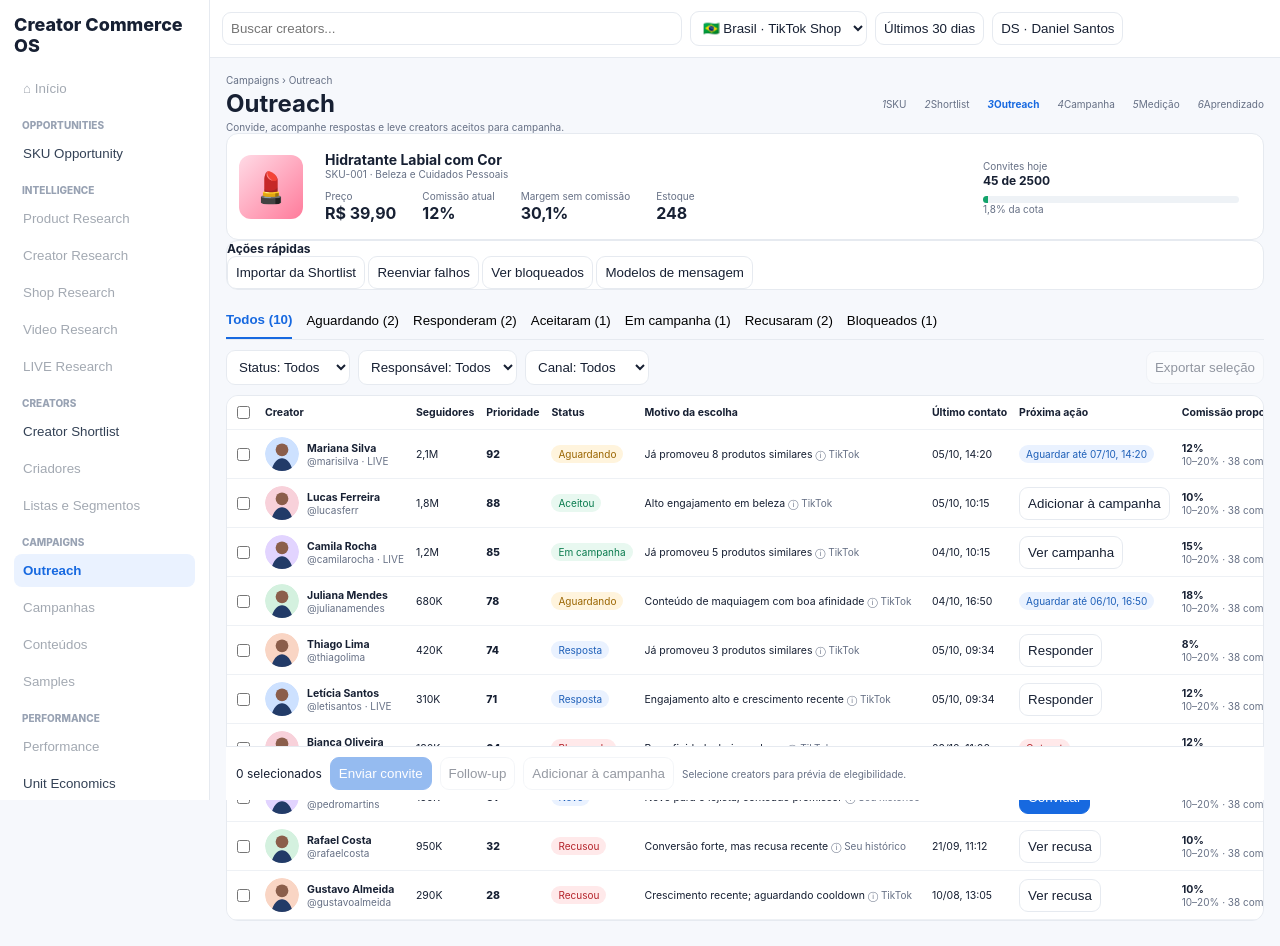
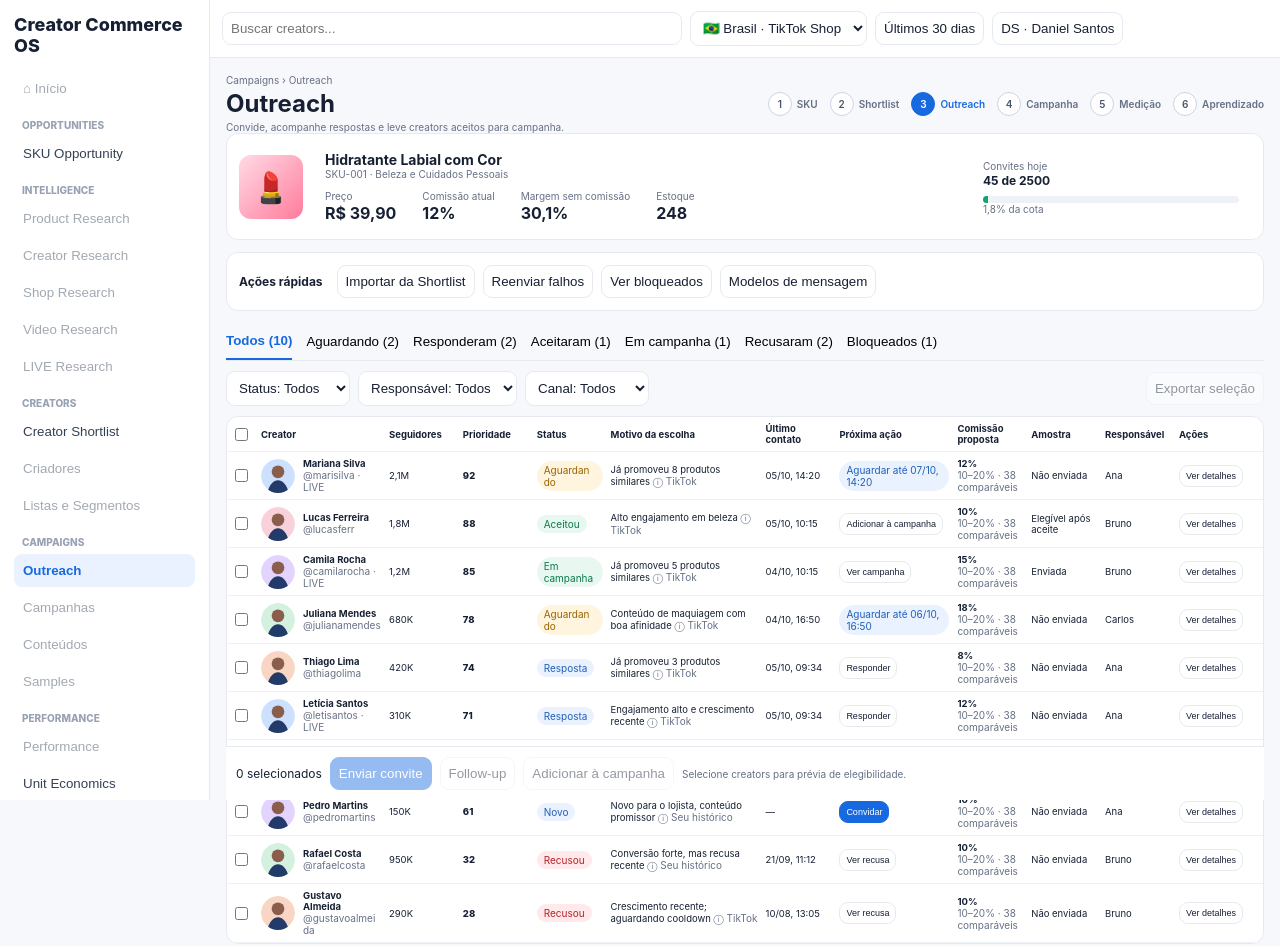
Before and after one commit to dbdanielbaracho/COMMERCE-OS, a website: page prototype/outreach/index.html in a window 1280 px wide. Shown: the top 946 px of the page. Drawn offline with Linux system fonts and the light colour scheme.

Commit message:
ui: fit Outreach table at 1536px

```diff
--- a/prototype/outreach/styles.css
+++ b/prototype/outreach/styles.css
@@ -12,12 +12,12 @@ main{min-width:0}.top{height:58px;background:#fff;border-bottom:1px solid var(--
 .content{padding:16px}.row{display:flex;align-items:center;justify-content:space-between;gap:10px}.headerRow h1{margin:3px 0}
 .card{background:#fff;border:1px solid var(--l);border-radius:12px}.sub{color:var(--m);font-size:10px}
 .badge{display:inline-flex;border-radius:999px;padding:3px 7px;font-size:10px}.green{background:#e8f8f0;color:#087a4d}.red{background:#ffe9ea;color:#b4232a}.amber{background:#fff4dd;color:#9a6500}.blue{background:#eaf2ff;color:#1d5fb8}
-.flow{display:flex;gap:18px;font-size:10px;color:var(--m);align-items:center}.flow b{color:var(--b)}
+.flow{display:flex;gap:12px;font-size:10px;color:var(--m);align-items:center;flex-wrap:wrap}.flow span,.flow b{display:flex;align-items:center;gap:5px;font-weight:600}.flow i{width:24px;height:24px;border-radius:50%;border:1px solid #cbd5e1;background:#fff;display:grid;place-items:center;font-style:normal;color:#475569}.flow b{color:var(--b)}.flow b i{background:var(--b);border-color:var(--b);color:#fff}
 .sku{padding:12px;display:grid;grid-template-columns:72px 1fr 280px;gap:14px;align-items:center}.skuImg{width:64px;height:64px;border-radius:12px;background:linear-gradient(135deg,#ffdbe6,#ff7b9b);display:grid;place-items:center;font-size:30px}
 .skuTitle{font-size:14px}.metrics{display:flex;gap:26px;flex-wrap:wrap;margin-top:8px}.metrics b{font-size:16px}.quota{padding:12px}
 .bar{height:7px;background:#eef2f6;border-radius:8px;overflow:hidden;margin-top:8px}.bar span{display:block;height:100%;background:var(--g);width:1.8%}
 .tabs{display:flex;gap:14px;align-items:center;margin-top:12px;border-bottom:1px solid var(--l);overflow:auto}.tab{border:0;background:transparent;padding:10px 0;cursor:pointer;white-space:nowrap}.tab.on{color:var(--b);border-bottom:2px solid var(--b);font-weight:700}
-.filters{display:flex;gap:8px;flex-wrap:wrap;padding:10px 0}.tablebox{overflow-x:auto}.tablebox table{width:100%;border-collapse:collapse;font-size:10.5px}.tablebox th,.tablebox td{padding:7px 6px;border-bottom:1px solid #eef1f5;text-align:left;vertical-align:middle;white-space:nowrap}
+.quickActions{margin-top:12px;padding:12px;display:flex;align-items:center;gap:14px;flex-wrap:wrap}.quickActions>div{display:flex;gap:8px;flex-wrap:wrap}.filters{display:flex;gap:8px;flex-wrap:wrap;padding:10px 0}.tablebox{overflow-x:hidden}.tablebox table{width:100%;table-layout:fixed;border-collapse:collapse;font-size:9.5px}.tablebox th,.tablebox td{padding:6px 4px;border-bottom:1px solid #eef1f5;text-align:left;vertical-align:middle;white-space:normal;overflow-wrap:anywhere}.tablebox th:nth-child(1),.tablebox td:nth-child(1){width:30px}.tablebox th:nth-child(2),.tablebox td:nth-child(2){width:128px}.tablebox th:nth-child(6),.tablebox td:nth-child(6){width:155px}.tablebox th:nth-child(8),.tablebox td:nth-child(8){width:118px}.tablebox th:nth-child(12),.tablebox td:nth-child(12){width:88px}.tablebox .btn{padding:5px 6px;font-size:9px}
 .creator{display:flex;align-items:center;gap:8px}.av{width:34px;height:34px;border-radius:50%}.prio{font-weight:800}
 .bulk{position:sticky;bottom:0;background:#fff;border-top:1px solid var(--l);padding:10px;display:flex;gap:8px;align-items:center;z-index:5}.bottom{display:grid;grid-template-columns:repeat(3,1fr);gap:10px;margin-top:10px}.bottom .card{padding:12px}.check{color:var(--g)}
 .drawer{position:fixed;right:-420px;top:0;width:420px;height:100vh;background:#fff;border-left:1px solid var(--l);z-index:40;transition:right .2s;overflow:auto}.drawer.open{right:0}.drawer .pad{padding:16px}.drawer h2{margin:0}.drawerTabs{display:flex;gap:14px;border-bottom:1px solid var(--l);padding:0 16px}.drawerTabs button{border:0;background:transparent;padding:10px 0;cursor:pointer}.drawerTabs .on{color:var(--b);border-bottom:2px solid var(--b)}
```
